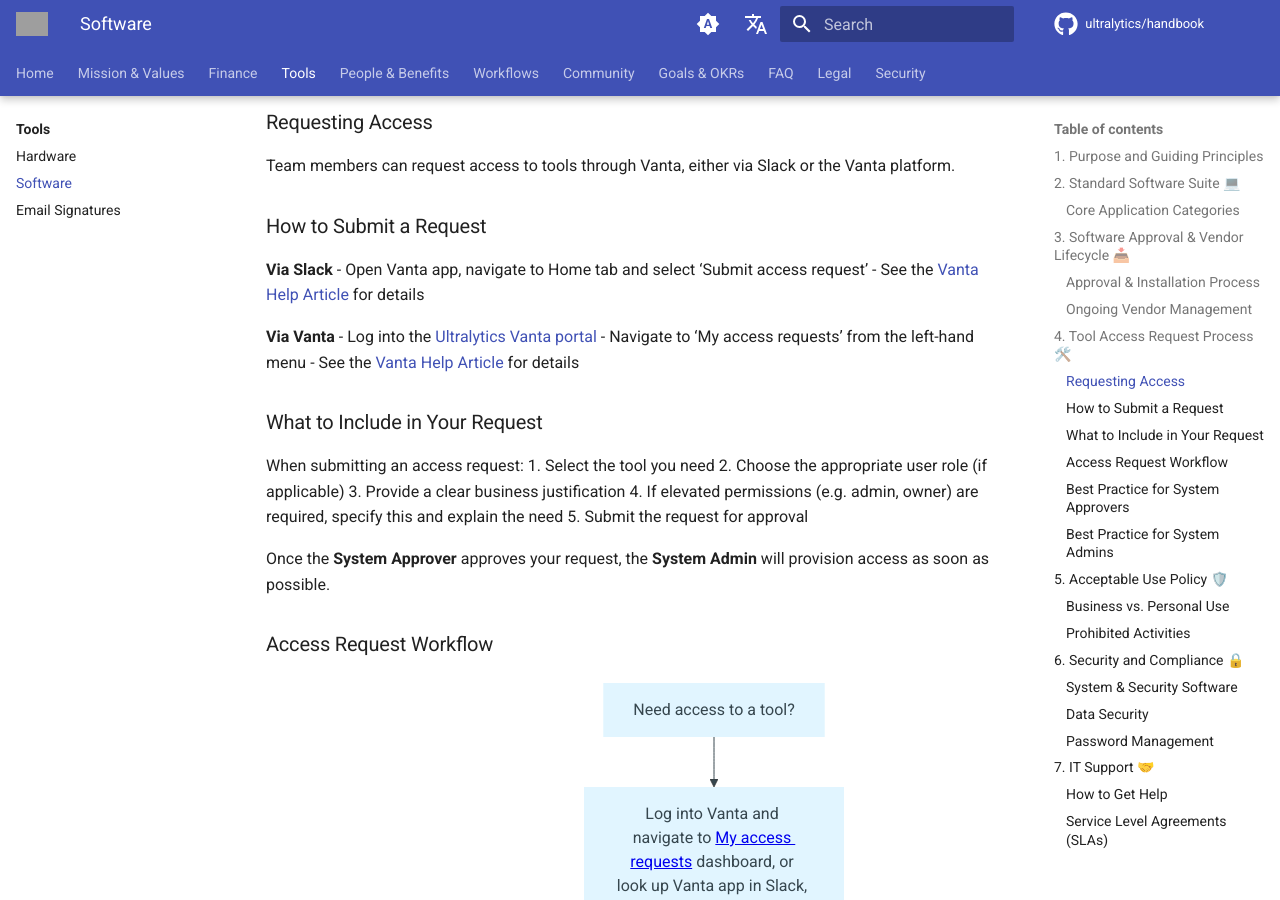
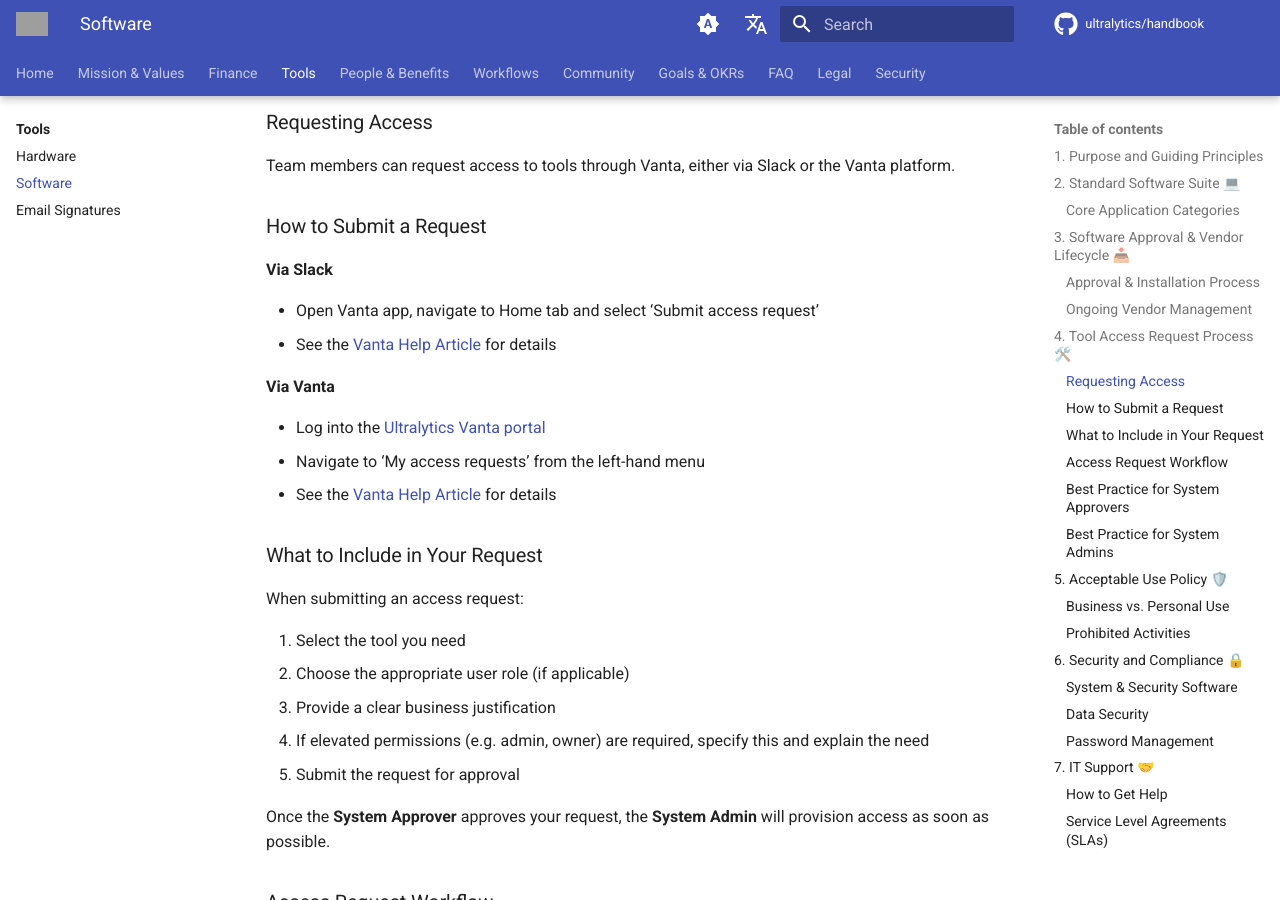
Before and after one commit to ultralytics/handbook, an MkDocs documentation site: the page built from docs/en/tools/software.md, in a window 1280 px wide and 900 px high, scrolled down 2134 px. Built offline with MkDocs 1.6.1 and Material for MkDocs 9.7.7, drawn with Linux system fonts in a browser that asks for light colours; comment, search, counter and statistics services are not loaded; some of the changed text lies outside the part shown; grey boxes are pictures that could not be loaded.

Commit message:
Auto-format by https://ultralytics.com/actions

````diff
--- a/docs/en/tools/software.md
+++ b/docs/en/tools/software.md
@@ -55,6 +55,7 @@
 3. **Review Process:** The Security, Legal, and Finance teams will evaluate the changes to determine if additional approvals or actions are needed.
 
 ## 4. Tool Access Request Process 🛠️
+
 ### Requesting Access
 
 Team members can request access to tools through Vanta, either via Slack or the Vanta platform.
@@ -62,10 +63,12 @@
 ### How to Submit a Request
 
 **Via Slack**
+
 - Open Vanta app, navigate to Home tab and select ‘Submit access request’
 - See the [Vanta Help Article](https://help.vanta.com/en/articles/11345423-managing-access-requests-in-vanta) for details
 
 **Via Vanta**
+
 - Log into the [Ultralytics Vanta portal](https://app.vanta.com/c/ultralytics/access/systems/request)
 - Navigate to ‘My access requests’ from the left-hand menu
 - See the [Vanta Help Article](https://help.vanta.com/en/articles/11345423-managing-access-requests-in-vanta) for details
@@ -73,6 +76,7 @@
 ### What to Include in Your Request
 
 When submitting an access request:
+
 1. Select the tool you need
 2. Choose the appropriate user role (if applicable)
 3. Provide a clear business justification
@@ -82,7 +86,6 @@
 Once the **System Approver** approves your request, the **System Admin** will provision access as soon as possible.
 
 ### Access Request Workflow
-
 
 ```mermaid
 flowchart TD
@@ -114,24 +117,24 @@
 
 System Approvers may review access requests via **email, Slack, or directly within Vanta**. Refer to [Vanta guidance for additional information.](https://help.vanta.com/en/articles/11345423-managing-access-requests-in-vanta)
 
+**Approval Guidelines**
 
-**Approval Guidelines**
 - **Respond promptly:** Review requests within one business day
 - **Verify necessity:** Ensure the requested access aligns with the team member’s responsibilities
 - **Apply least privilege:** Approve only the minimum access level required
 - **Confirm justification**: Elevated roles should be approved only with clear, documented business need
 
+### Best Practice for System Admins
 
-### Best Practice for System Admins
 System Admins are responsible for provisioning tool access once approved. Provisioning is **not automated** and must be completed manually within each tool.
 
 **Approval Guidelines**
+
 - **Respond promptly:** Provision access within one business day of approval
 - **Verify approval:** Confirm approval details before granting access
 - **Grant lowest privilege:** Assign the minimum necessary access unless a higher level is explicitly approved
 - **Document in Vanta:** Mark the request as ‘Provisioned’ once access is granted
-For assistance, contact the Security & Compliance team in the **#it-support** or **#compliance** Slack channels.
-
+  For assistance, contact the Security & Compliance team in the **#it-support** or **#compliance** Slack channels.
 
 ## 5. Acceptable Use Policy 🛡️
 
````
